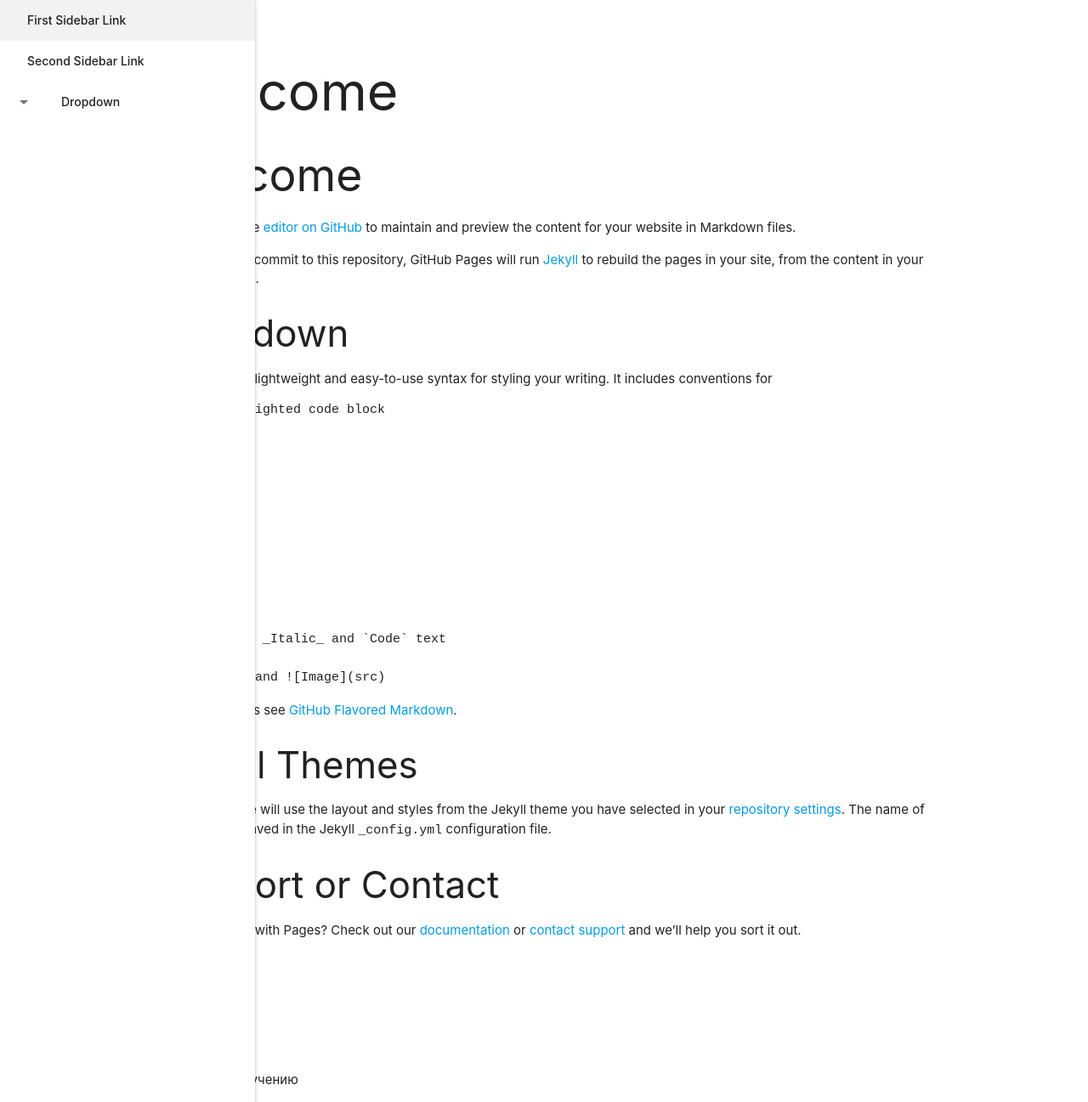
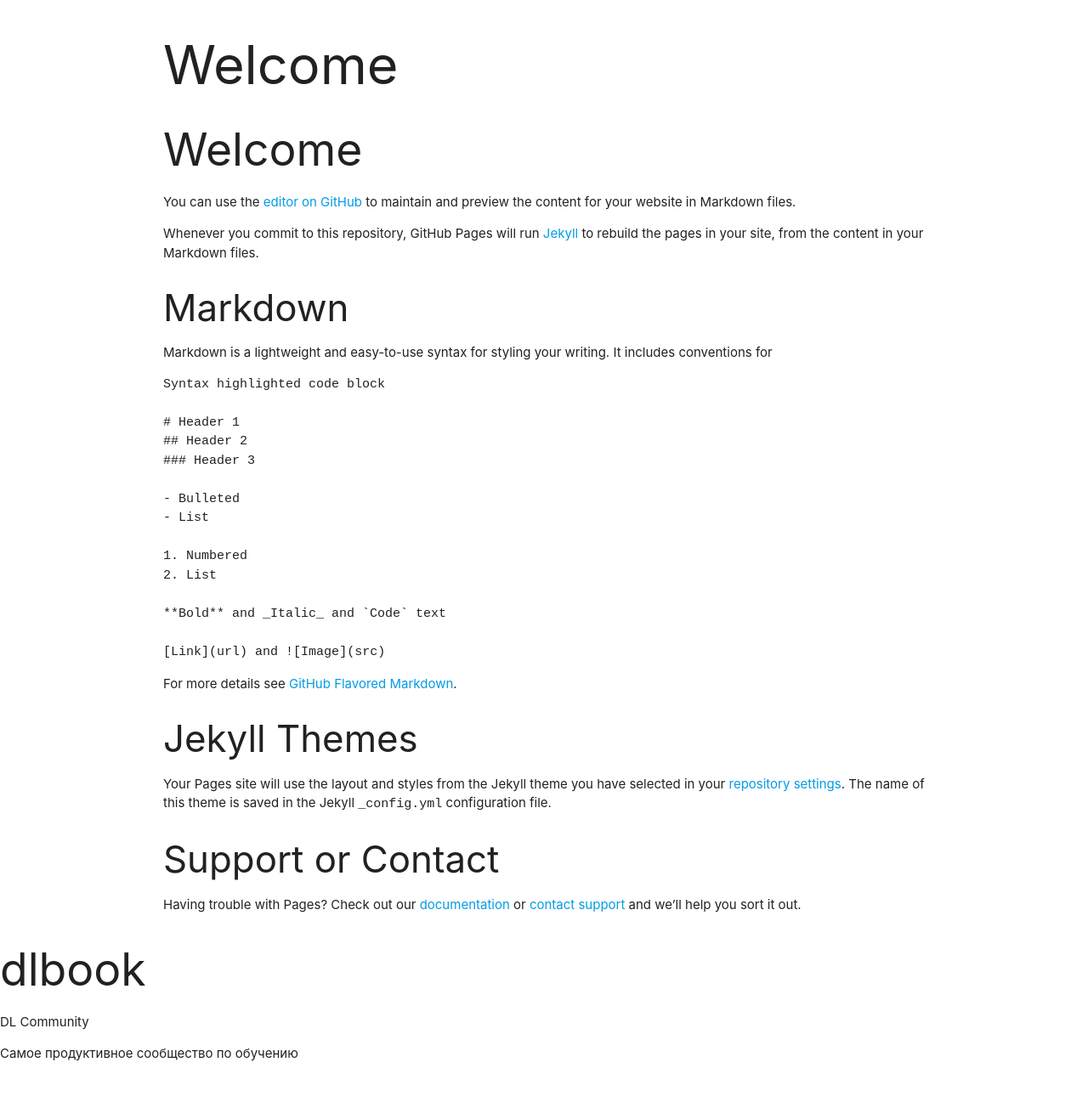
Before and after one commit to vmkazakoff/dlbook, a Jekyll site: the page built from start.md, in a window 1280 px wide and 1297 px high. Shown: the whole window at 85% size. Built offline with Jekyll 4.4.1, drawn with Linux system fonts in a browser that asks for light colours; our own code applies the rules of GitHub Pages for plain Markdown files.

Commit message:
Update header.html

```diff
--- a/_includes/header.html
+++ b/_includes/header.html
@@ -7,11 +7,12 @@
       <a class="page-link" href="{{ my_page.url | relative_url }}">{{ my_page.title | escape }}</a>
       {%- endif -%}
     {%- endfor -%}
+    <a href="#" data-target="slide-out" class="sidenav-trigger"><i class="material-icons">menu</i></a>
   </nav>
 {%- endif -%}
 
 
-<ul id="slide-out" class="sidenav sidenav-fixed">
+<ul id="slide-out" class="sidenav">
   <li><a href="#!">First Sidebar Link</a></li>
   <li><a href="#!">Second Sidebar Link</a></li>
   <li class="no-padding">
@@ -30,4 +31,3 @@
     </ul>
   </li>
 </ul>
-    <a href="#" data-target="slide-out" class="sidenav-trigger"><i class="material-icons">menu</i></a>
```
Lines whose indentation alone changed are shown as unchanged.
